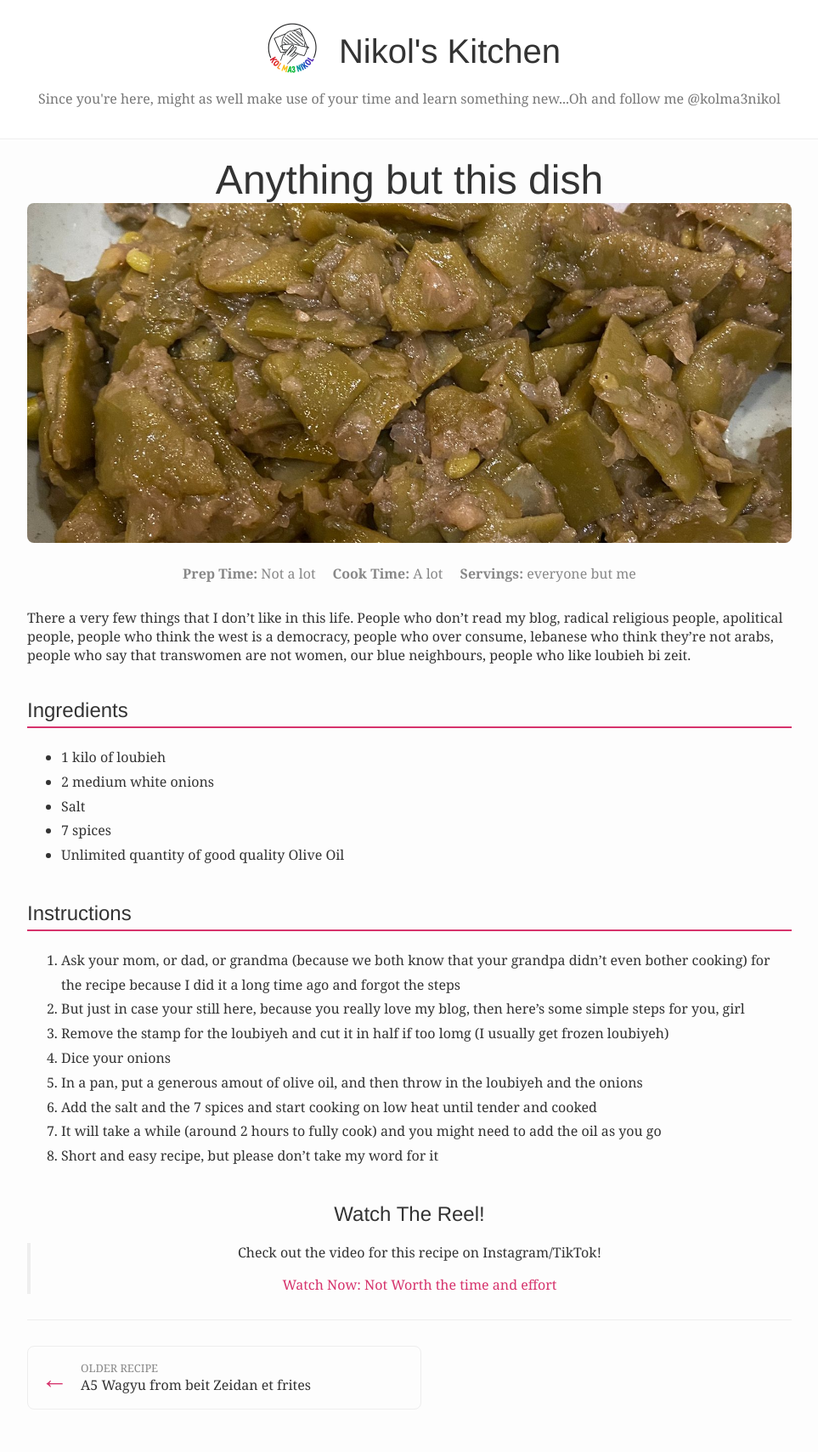
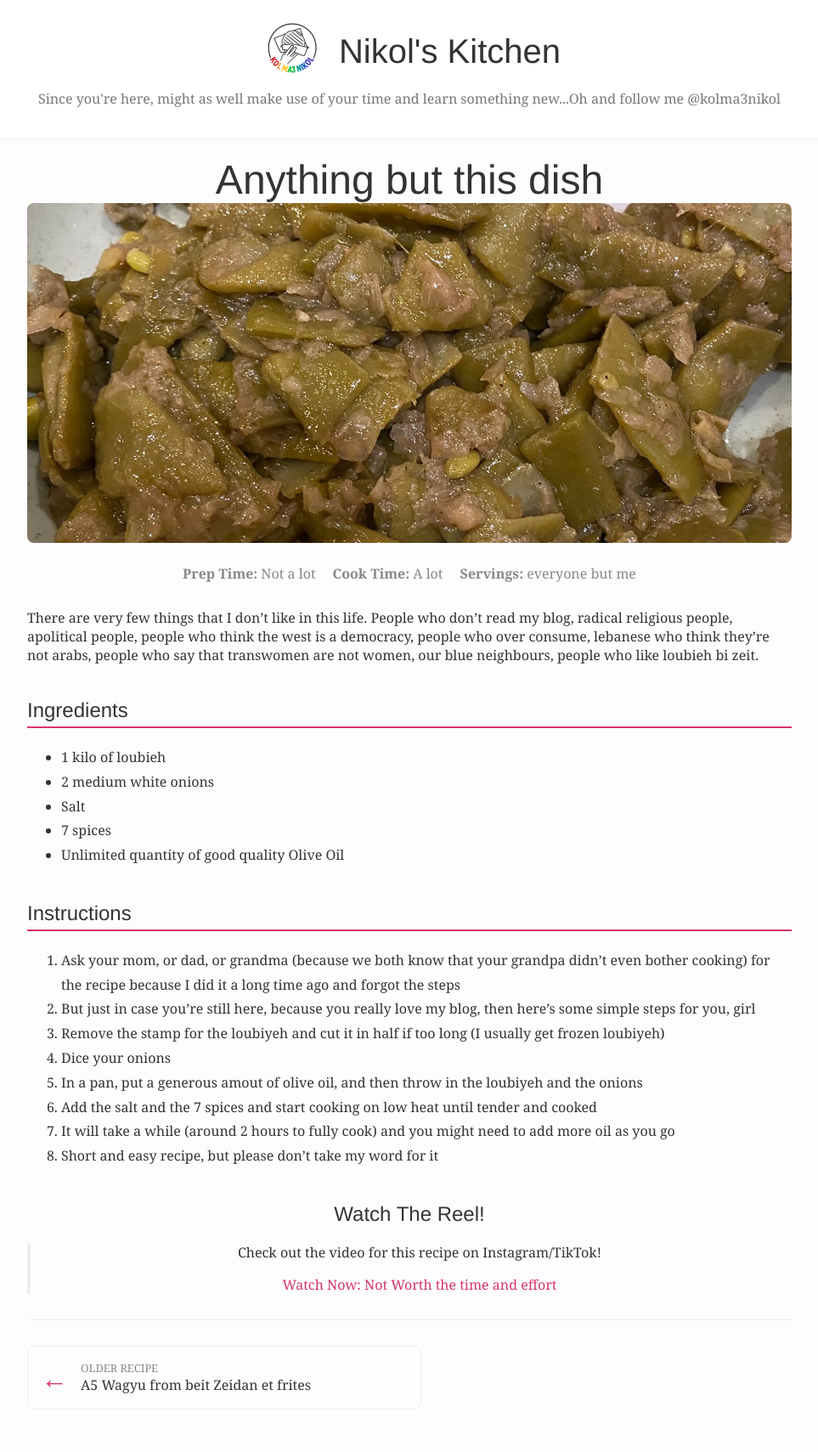
Before and after one commit to AntiLibrary5/nicools-kitchen, a Jekyll site: the page built from _posts/2026-03-28-loubieh-bi-zeit.md, in a window 1280 px wide. Shown: the whole page at 85% size, without its empty margins (158-1121 px from the left). Built offline with Jekyll 4.4.1, drawn with Linux system fonts in a browser that asks for light colours.

Commit message:
loubieh bi zeit maj

```diff
--- a/_posts/2026-03-28-loubieh-bi-zeit.md
+++ b/_posts/2026-03-28-loubieh-bi-zeit.md
@@ -9,7 +9,7 @@ video_link: "Not Worth the time and effort"
 tags: [Vegetarian]
 ---
 
-There a very few things that I don't like in this life. People who don't read my blog, radical religious people, apolitical people, people who think the west is a democracy, people who over consume, lebanese who think they're not arabs, people who say that transwomen are not women, our blue neighbours, people who like loubieh bi zeit.
+There are very few things that I don't like in this life. People who don't read my blog, radical religious people, apolitical people, people who think the west is a democracy, people who over consume, lebanese who think they're not arabs, people who say that transwomen are not women, our blue neighbours, people who like loubieh bi zeit.
 
 ## Ingredients
 
@@ -23,10 +23,10 @@ There a very few things that I don't like in this life. People who don't read my
 ## Instructions
 
 1. Ask your mom, or dad, or grandma (because we both know that your grandpa didn't even bother cooking) for the recipe because I did it a long time ago and forgot the steps
-2. But just in case your still here, because you really love my blog, then here's some simple steps for you, girl
-3. Remove the stamp for the loubiyeh and cut it in half if too lomg (I usually get frozen loubiyeh)
+2. But just in case you're still here, because you really love my blog, then here's some simple steps for you, girl
+3. Remove the stamp for the loubiyeh and cut it in half if too long (I usually get frozen loubiyeh)
 4. Dice your onions
 5. In a pan, put a generous amout of olive oil, and then throw in the loubiyeh and the onions
 6. Add the salt and the 7 spices and start cooking on low heat until tender and cooked
-7. It will take a while (around 2 hours to fully cook) and you might need to add the oil as you go
+7. It will take a while (around 2 hours to fully cook) and you might need to add more oil as you go
 8. Short and easy recipe, but please don't take my word for it
```
